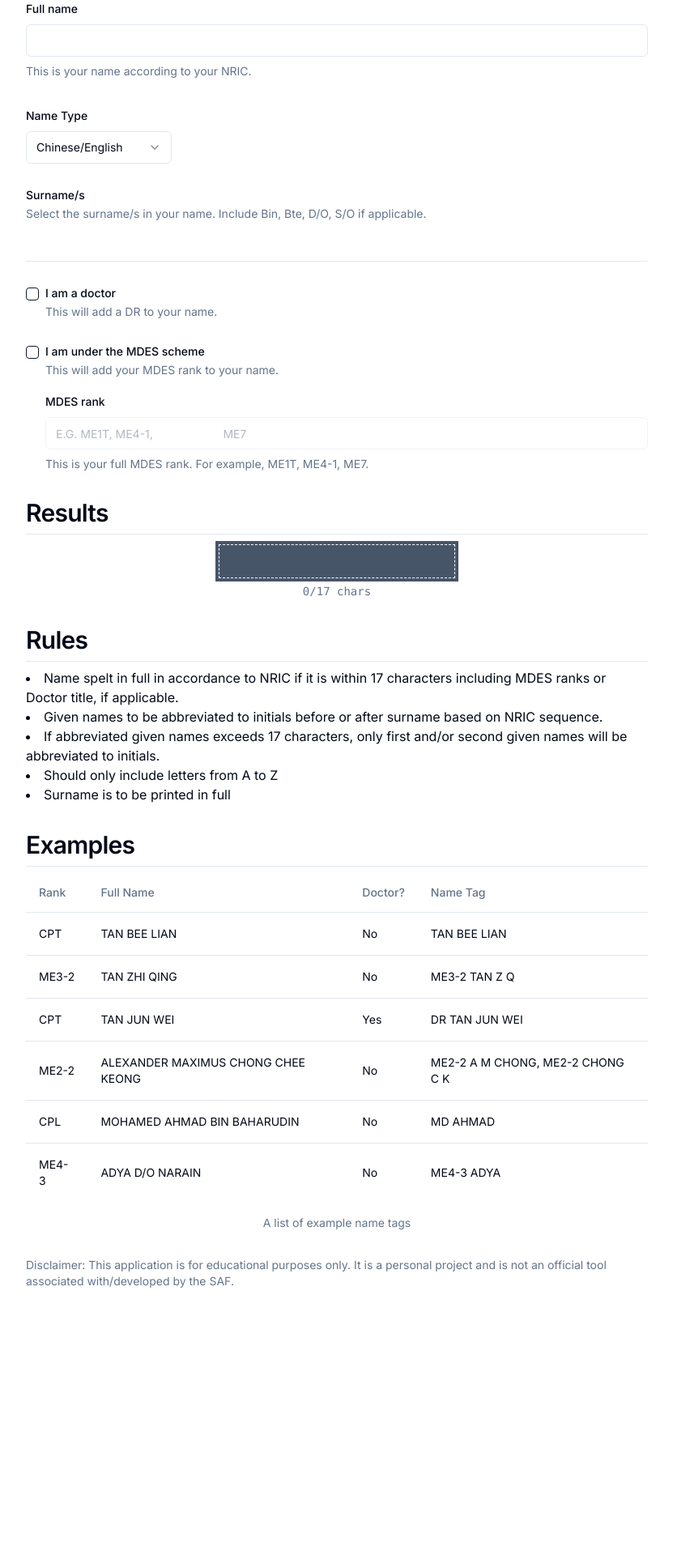
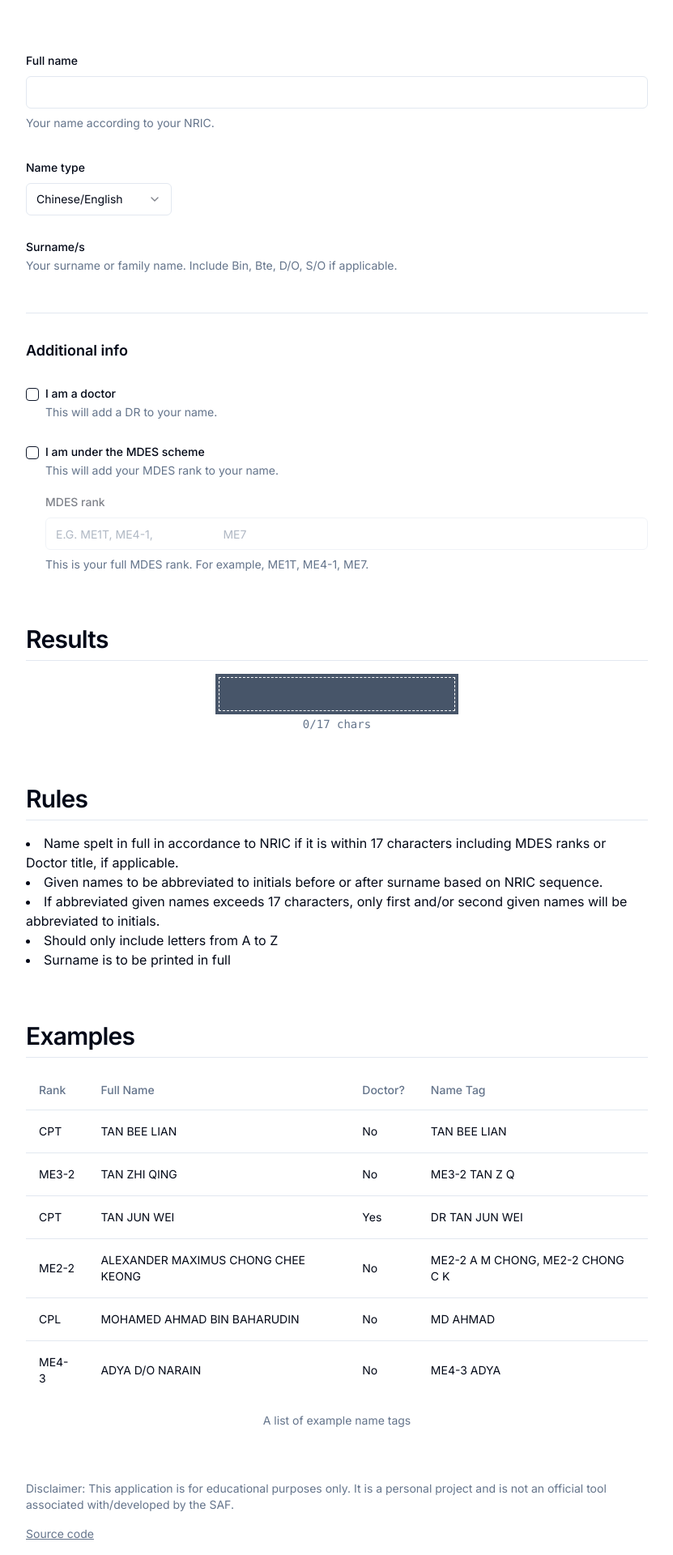
Before and after one commit to jeffsieu/saf-name-tag, a Next.js app: page / in a window 1280 px wide. Shown: the part 194-2114 px from the top of the page at 81% size, without its empty margins (224-1055 px from the left). Before the commit the page ends 1802 px from the top, so only its background shows below. Built offline with nearby package versions, Linux system fonts and the light colour scheme.

Commit message:
feat: add source code link

```diff
--- a/src/app/page.tsx
+++ b/src/app/page.tsx
@@ -38,6 +38,7 @@ import { rulesByNameType } from "@/utils/rules";
 import { exampleNames } from "@/utils/examples";
 import parseName from "@/utils/parseName";
 import { NameType } from "@/utils/types";
+import { cn } from "@/lib/utils";
 
 const formSchema = z.object({
   name: z.string(),
@@ -91,7 +92,7 @@ export default function Home() {
 
   return (
     <main className="flex min-h-screen flex-col items-center justify-between p-4">
-      <div className="flex flex-col gap-8 max-w-3xl pt-8">
+      <div className="flex flex-col gap-16 max-w-3xl pt-16">
         <div className="space-y-4">
           <h1 className="scroll-m-20 text-4xl font-extrabold tracking-tight lg:text-5xl">
             SAF Name Tag Calculator
@@ -101,6 +102,7 @@ export default function Home() {
             the latest name tag conventions.
           </p>
         </div>
+        <section>
           <Form {...form}>
             <form className="grid space-y-8">
               <FormField
@@ -117,7 +119,7 @@ export default function Home() {
                       />
                     </FormControl>
                     <FormDescription>
-                    This is your name according to your NRIC.
+                      Your name according to your NRIC.
                     </FormDescription>
                     <FormMessage />
                   </FormItem>
@@ -128,7 +130,7 @@ export default function Home() {
                 name="type"
                 render={({ field }) => (
                   <FormItem>
-                  <FormLabel>Name Type</FormLabel>
+                    <FormLabel>Name type</FormLabel>
                     <FormControl>
                       <Select
                         {...field}
@@ -161,8 +163,8 @@ export default function Home() {
                     <div className="grid space-y-1.5 mb-4">
                       <FormLabel>Surname/s</FormLabel>
                       <FormDescription>
-                      Select the surname/s in your name. Include Bin, Bte, D/O,
-                      S/O if applicable.
+                        Your surname or family name. Include Bin, Bte, D/O, S/O
+                        if applicable.
                       </FormDescription>
                     </div>
                     {parsedName.names.map((name, index) => (
@@ -201,6 +203,7 @@ export default function Home() {
                 )}
               />
               <Separator />
+              <div className="text-lg font-semibold">Additional info</div>
               <FormField
                 control={form.control}
                 name="isDoctor"
@@ -283,7 +286,8 @@ export default function Home() {
               </div>
             </form>
           </Form>
-        <section className="grid space-y-2">
+        </section>
+        <section className="grid space-y-4">
           <h2 className="scroll-m-20 border-b pb-2 text-3xl font-semibold tracking-tight first:mt-0">
             Results
           </h2>
@@ -323,7 +327,7 @@ export default function Home() {
             ))}
           </div>
         </section>
-        <section className="grid space-y-2">
+        <section className="grid space-y-4">
           <h2 className="scroll-m-20 border-b pb-2 text-3xl font-semibold tracking-tight first:mt-0">
             Rules
           </h2>
@@ -333,7 +337,7 @@ export default function Home() {
             ))}
           </ul>
         </section>
-        <section className="grid space-y-2">
+        <section className="grid space-y-4">
           <h2 className="scroll-m-20 border-b pb-2 text-3xl font-semibold tracking-tight first:mt-0">
             Examples
           </h2>
@@ -359,11 +363,20 @@ export default function Home() {
             </TableBody>
           </Table>
         </section>
+        <section className="grid space-y-4">
           <p className="text-muted-foreground text-sm">
-          Disclaimer: This application is for educational purposes only. It is a
-          personal project and is not an official tool associated with/developed
-          by the SAF.
+            Disclaimer: This application is for educational purposes only. It is
+            a personal project and is not an official tool associated
+            with/developed by the SAF.{" "}
           </p>
+          <a
+            className="text-muted-foreground text-sm underline"
+            href="https://github.com/jeffsieu/saf-name-tag"
+            target="_blank"
+          >
+            Source code
+          </a>
+        </section>
       </div>
     </main>
   );
--- a/src/components/ui/label.tsx
+++ b/src/components/ui/label.tsx
@@ -1,26 +1,22 @@
-"use client"
+"use client";
 
-import * as React from "react"
-import * as LabelPrimitive from "@radix-ui/react-label"
-import { cva, type VariantProps } from "class-variance-authority"
+import * as React from "react";
+import * as LabelPrimitive from "@radix-ui/react-label";
+import { cva, type VariantProps } from "class-variance-authority";
 
-import { cn } from "@/lib/utils"
+import { cn } from "@/lib/utils";
 
 const labelVariants = cva(
-  "text-sm font-medium leading-none peer-disabled:cursor-not-allowed peer-disabled:opacity-70"
-)
+  "text-sm font-medium leading-none peer-disabled:cursor-not-allowed peer-disabled:opacity-50 has-[+_:disabled]:cursor-not-allowed has-[+_:disabled]:opacity-50"
+);
 
 const Label = React.forwardRef<
   React.ElementRef<typeof LabelPrimitive.Root>,
   React.ComponentPropsWithoutRef<typeof LabelPrimitive.Root> &
     VariantProps<typeof labelVariants>
 >(({ className, ...props }, ref) => (
-  <LabelPrimitive.Root
-    ref={ref}
-    className={cn(labelVariants(), className)}
-    {...props}
-  />
-))
-Label.displayName = LabelPrimitive.Root.displayName
+  <LabelPrimitive.Root ref={ref} className={cn(labelVariants())} {...props} />
+));
+Label.displayName = LabelPrimitive.Root.displayName;
 
-export { Label }
+export { Label };
```
Lines whose indentation alone changed are shown as unchanged.
